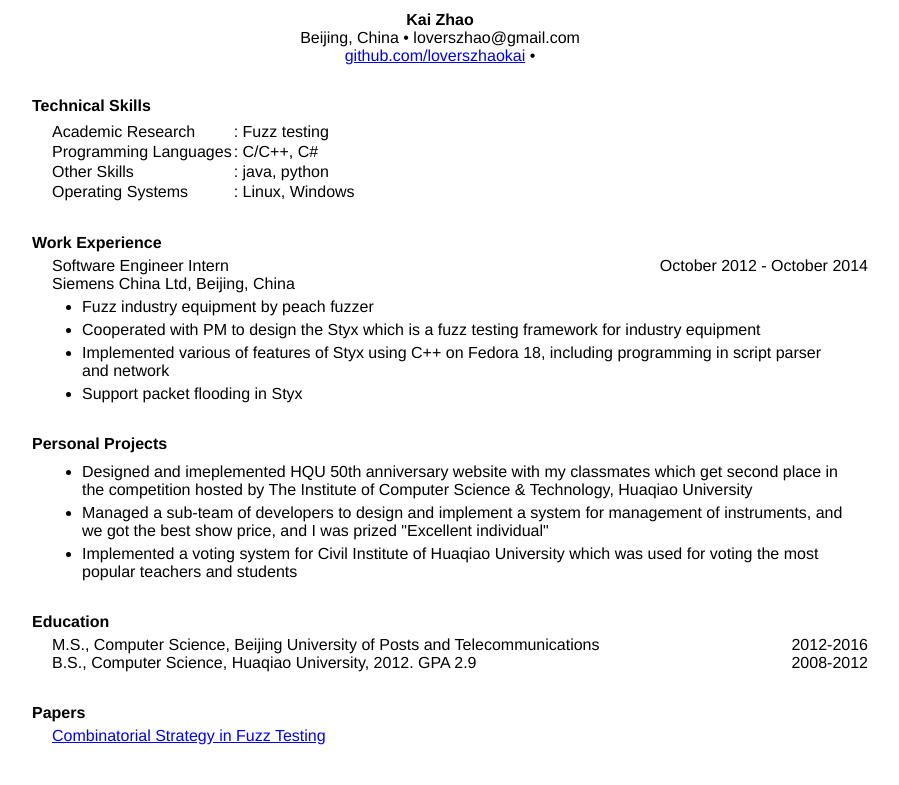
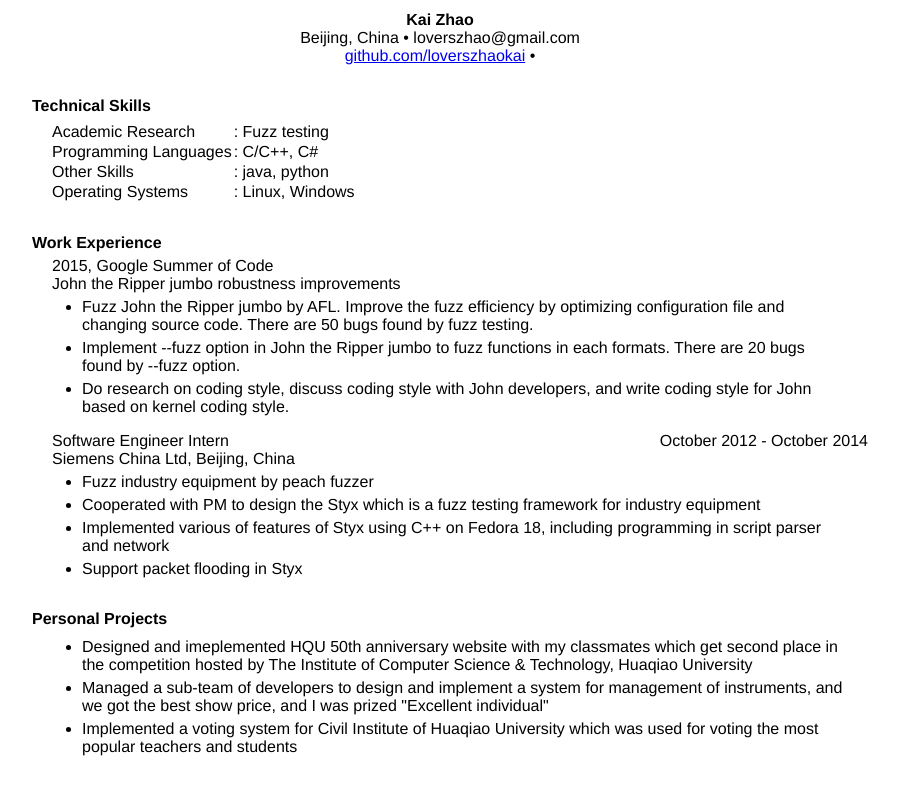
Before and after one commit to loverszhaokai/resume, a plain HTML site: page index.html in a window 1280 px wide. Shown: the top 785 px of the page, without its empty margins (200-1099 px from the left). Drawn offline with Linux system fonts and the light colour scheme.

Commit message:
Add Google Summer of Code 2015, John the Ripper jumbo robustness improvements

```diff
--- a/index.html
+++ b/index.html
@@ -48,6 +48,20 @@
 <section id="experience">
   <h1>Work Experience</h1>
   <div style="height:5px"></div>
+
+  <div class="entry">
+    <div class="split">
+      <div>2015, Google Summer of Code</div>
+    </div>
+    <div>
+      <span class="company">John the Ripper jumbo robustness improvements</span>
+      <ul>
+	<li class="work">Fuzz John the Ripper jumbo by AFL. Improve the fuzz efficiency by optimizing configuration file and changing source code. There are 50 bugs found by fuzz testing.</li>
+	<li class="work">Implement --fuzz option in John the Ripper jumbo to fuzz functions in each formats. There are 20 bugs found by --fuzz option.</li>
+	<li class="work">Do research on coding style, discuss coding style with John developers, and write coding style for John based on kernel coding style.</li>
+      </ul>
+    </div>
+  </div>
 
   <div class="entry">
     <div class="split">
```
